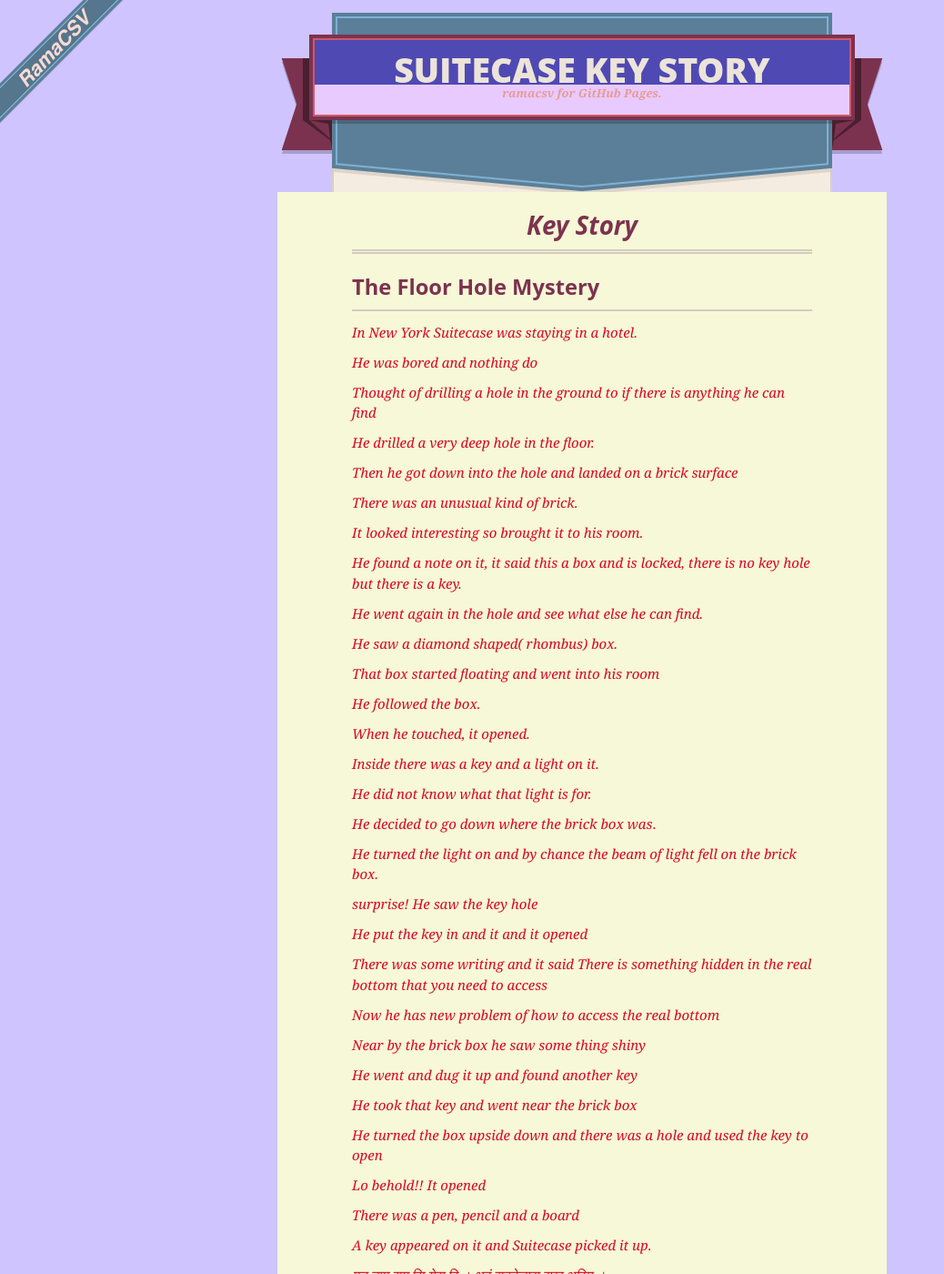
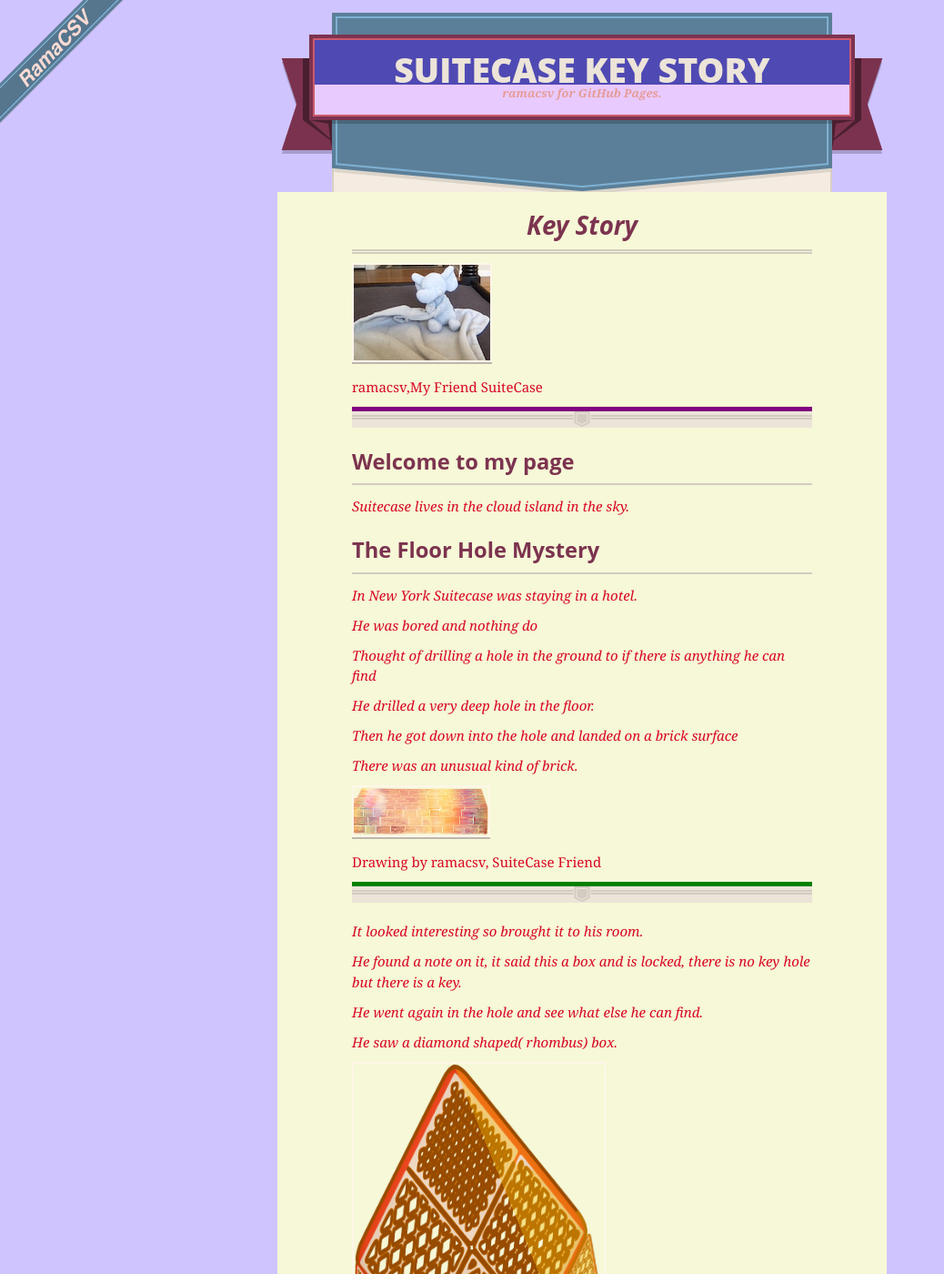
Before and after one commit to Ramacsv/suitecasekey, a Jekyll site: the page built from index.md, in a window 1280 px wide and 1400 px high. Shown: the whole window at 91% size, without its empty margins (0-1038 px from the left). Built offline with Jekyll 4.4.1, drawn with Linux system fonts in a browser that asks for light colours; our own code applies the rules of GitHub Pages for plain Markdown files; some of the changed text lies outside the part shown.

Commit message:
Update index.md

```diff
--- a/index.md
+++ b/index.md
@@ -1,8 +1,15 @@
 # Key Story
 
+![alt SuiteCase](assets/images/suitecase.png "I am SuiteCase")
+
+<b>ramacsv,My Friend SuiteCase </b>
+<hr style="border-top:5px solid purple">
+
+## Welcome to my page
+
+_Suitecase lives in the cloud island in the sky._
 
 ## The Floor Hole Mystery
-
 
 _In New York Suitecase was staying in a hotel._
 
@@ -16,6 +23,11 @@ _Then he got down into the hole and landed on a brick surface_
 
 _There was an unusual kind of brick._
 
+![alt Bridge](assets/images/brick-1.png "Unusual Brick")
+
+<b>Drawing by ramacsv, SuiteCase Friend</b>
+<hr style="border-top:5px solid Green">
+
 _It looked interesting so brought it to his room._
 
 _He found a note on it, it said this a box and is locked, there is no key hole but there is a key._
@@ -23,6 +35,11 @@ _He found a note on it, it said this a box and is locked, there is no key hole b
 _He went again in the hole and see what else he can find._
 
 _He saw a diamond shaped(   rhombus) box._
+
+![alt Bridge](assets/images/diamondbox-2.png "Diamond/Rhombus shape Box")
+
+<b>Drawing by ramacsv, SuiteCase Friend</b>
+<hr style="border-top:5px solid Red">
 
 _That box started floating and went into his room_
 
```
